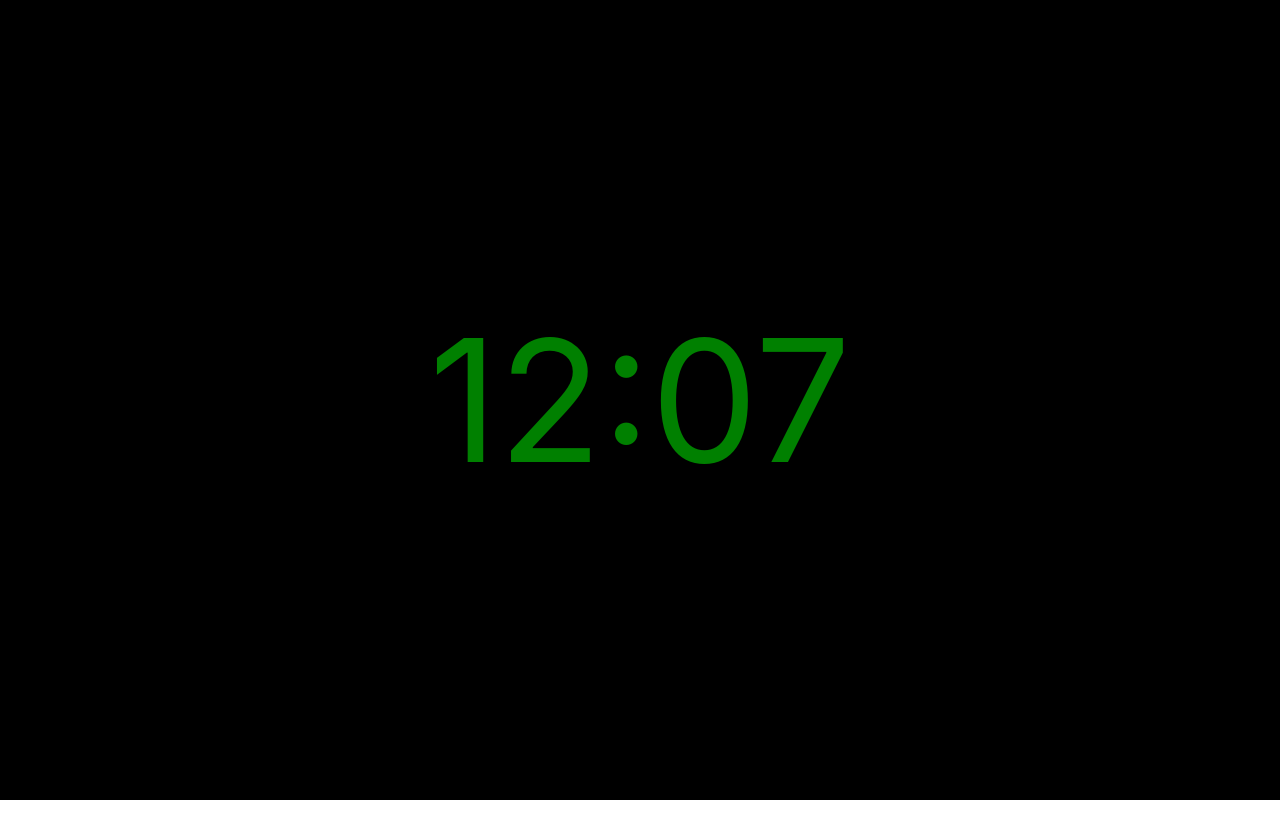
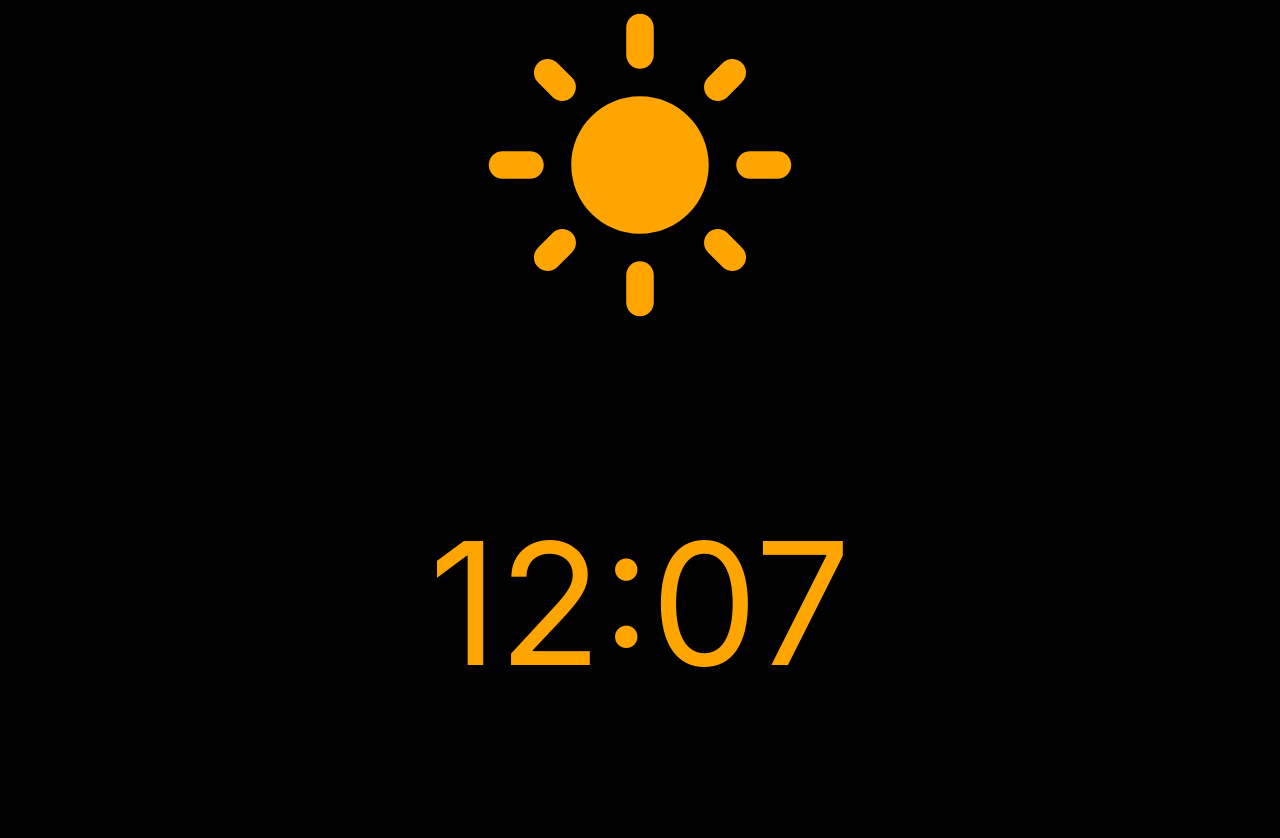
Before and after one commit to rrobben/sleep-clock, a React (Create React App) app: page / in a window 1280 px wide. Shown: the top 838 px of the page. Before the commit the page ends 800 px from the top, so only its background shows below. Built offline with nearby package versions, Linux system fonts and the light colour scheme.

Commit message:
Adjust colors and and add icons

```diff
--- a/package.json
+++ b/package.json
@@ -4,6 +4,10 @@
   "private": true,
   "homepage": "https://rrobben.github.io/sleep-clock",
   "dependencies": {
+    "@emotion/react": "^11.11.0",
+    "@emotion/styled": "^11.11.0",
+    "@mui/icons-material": "^5.11.16",
+    "@mui/material": "^5.13.1",
     "@testing-library/jest-dom": "^5.16.5",
     "@testing-library/react": "^13.4.0",
     "@testing-library/user-event": "^13.5.0",
--- a/src/App.css
+++ b/src/App.css
@@ -10,13 +10,24 @@
   align-items: center;
   justify-content: center;
   font-size: calc(10px + 20vmin);
-  color: white;
+  color: orange;
+&.sleeping {
+    background-color: black;
+
+    &>svg {
+      color: darkblue;
+    }
+  }
+
+  &>svg {
+    font-size: calc(10px + 40vmin);
+  }
 }
 
 .clock {
-  color: green;
+  color: orange;
 
   &.sleeping {
-    color: purple;
+    color: darkblue;
   }
 }
--- a/src/App.tsx
+++ b/src/App.tsx
@@ -3,6 +3,8 @@ import "./App.css";
 import moment from "moment";
 import { useInterval } from "./hooks/useInterval";
 import { useScreenLock } from "./hooks/useScreenLock";
+import BedtimeIcon from "@mui/icons-material/Bedtime";
+import LightModeIcon from "@mui/icons-material/LightMode";
 
 const SLEEPS = [
     ["12:45", "15:00"],
@@ -12,8 +14,9 @@ const SLEEPS = [
 const FORMAT = "HH:mm";
 
 function App() {
+    const mode = new URLSearchParams(window.location.search).get("mode");
     const [time, setTime] = useState<moment.Moment>(moment());
-    const [sleep, setSleep] = useState<boolean>(false);
+    const [sleep, setSleep] = useState<boolean>(mode === "sleep");
 
     const updateTime = () => {
         setTime(moment());
@@ -22,6 +25,7 @@ function App() {
     useInterval(updateTime, 5000);
 
     useEffect(() => {
+        if (!mode) {
             setSleep(
                 SLEEPS.some((s) => {
                     const now = moment();
@@ -39,13 +43,15 @@ function App() {
                     return now.isAfter(sleepStart) && now.isBefore(sleepEnd);
                 })
             );
+        }
     }, [time]);
 
     useScreenLock();
 
     return (
         <div className="App">
-            <header className="App-header">
+            <header className={`App-header ${sleep ? "sleeping" : ""}`}>
+                {sleep ? <BedtimeIcon /> : <LightModeIcon />}
                 <p className={`clock ${sleep ? "sleeping" : ""}`}>{time.format(FORMAT)}</p>
             </header>
         </div>
```
Also changed, not shown: 1 other file (tests, documents, lock files or other folders). Lines whose indentation alone changed are shown as unchanged.
